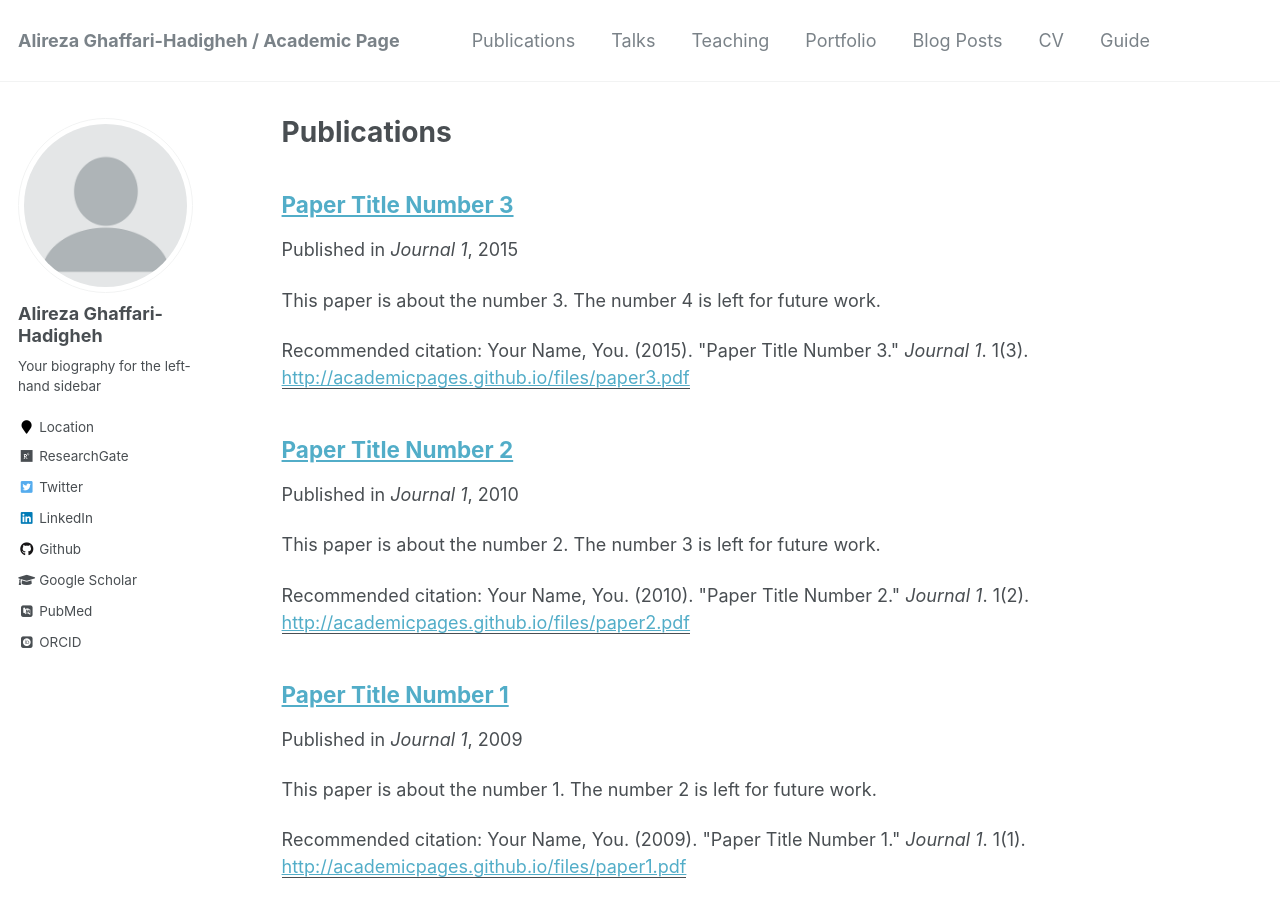
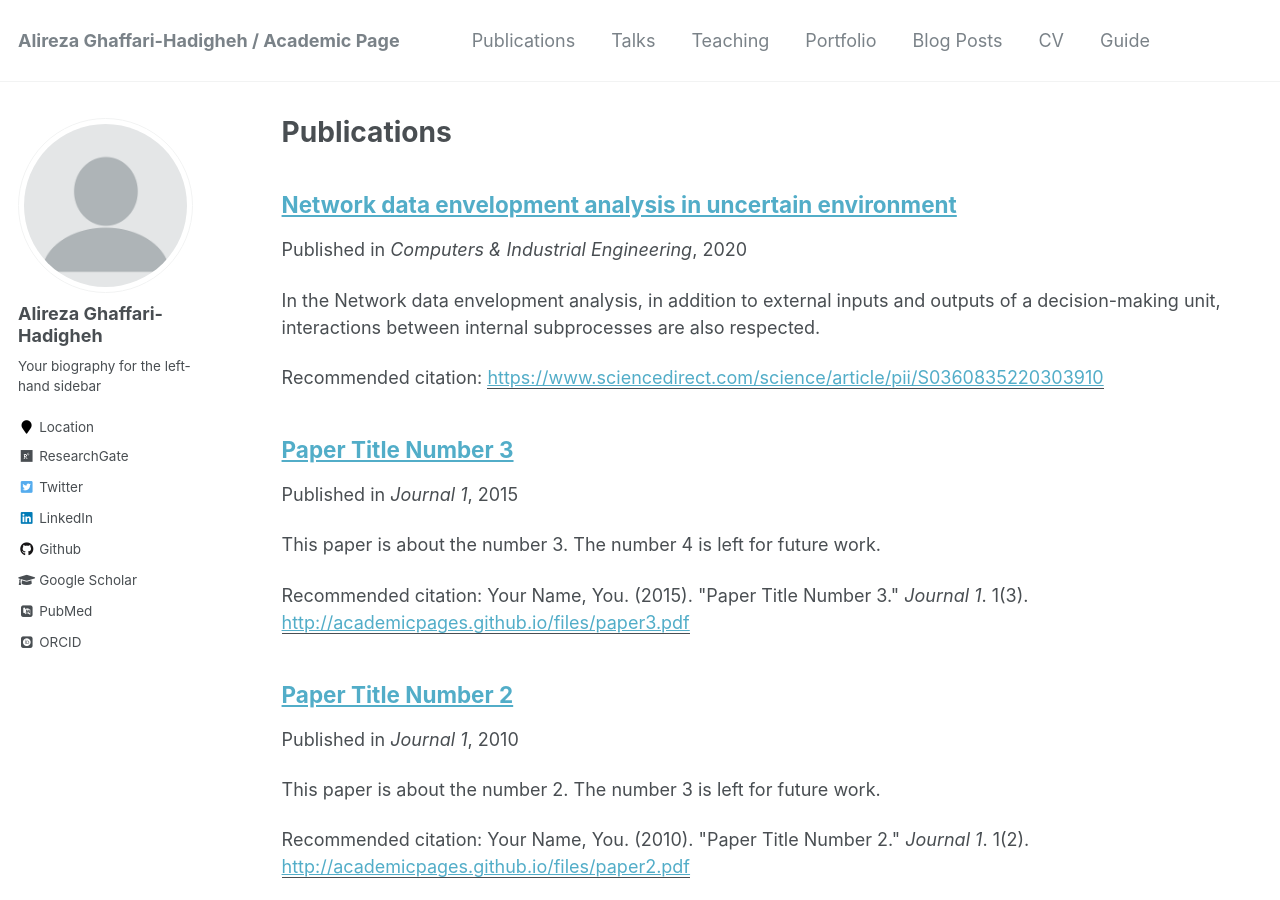
Before and after one commit to Hadigheha/hadigheha.github.io, a Jekyll site: the page built from _pages/publications.md, in a window 1280 px wide and 900 px high. Built offline with Jekyll 4.4.1, drawn with Linux system fonts in a browser that asks for light colours; some web fonts are replaced; part of the change alters nothing that is shown.

Commit message:
first publication page

```diff
--- /dev/null
+++ b/_publications/2020-ndea.md
@@ -0,0 +1,13 @@
+---
+title: "Network data envelopment analysis in uncertain environment"
+collection: publications
+permalink: /publication/2020-ndea
+excerpt: 'In the Network data envelopment analysis, in addition to external inputs and outputs of a decision-making unit, interactions between internal subprocesses are also respected.'
+date: 2020-10-1
+venue: 'Computers & Industrial Engineering'
+paperurl: 'https://www.sciencedirect.com/science/article/pii/S0360835220303910'
+citation: ''
+---
+Abstract
+======
+  In the Network data envelopment analysis, in addition to external inputs and outputs of a decision-making unit, interactions between internal subprocesses are also respected. These interactions could be an essential part of an efficiency assessment of decision-making units, while in many circumstances, they are represented as undetermined quantitative values by the experts of the domain. Uncertainty theory, initiated in 2007 and then completed in 2009, is an axiomatic mathematical framework for formalizing human reasoning. Here, we consider the network DEA at which both external and internal data are provided by an expert and design a novel procedure in the efficiency evaluation process of decision-making units using the uncertainty theory. We consider the basic model for a typical small instance, and a crisp counterpart is provided. The presented numerical example could be evidence of the applicability of the methodology in practice.
```
Also changed, not shown: _pages/publications.md (line endings or trailing spaces).
